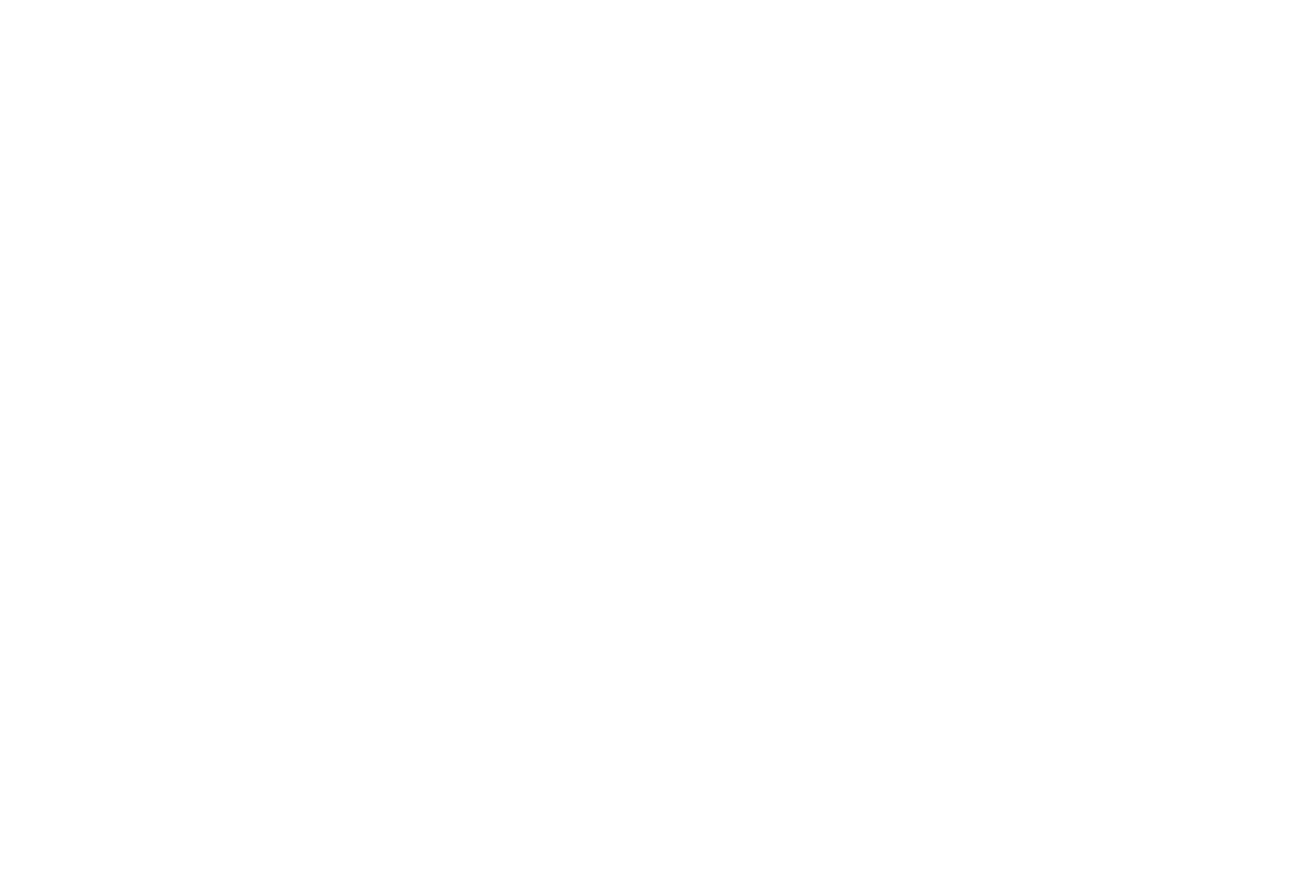
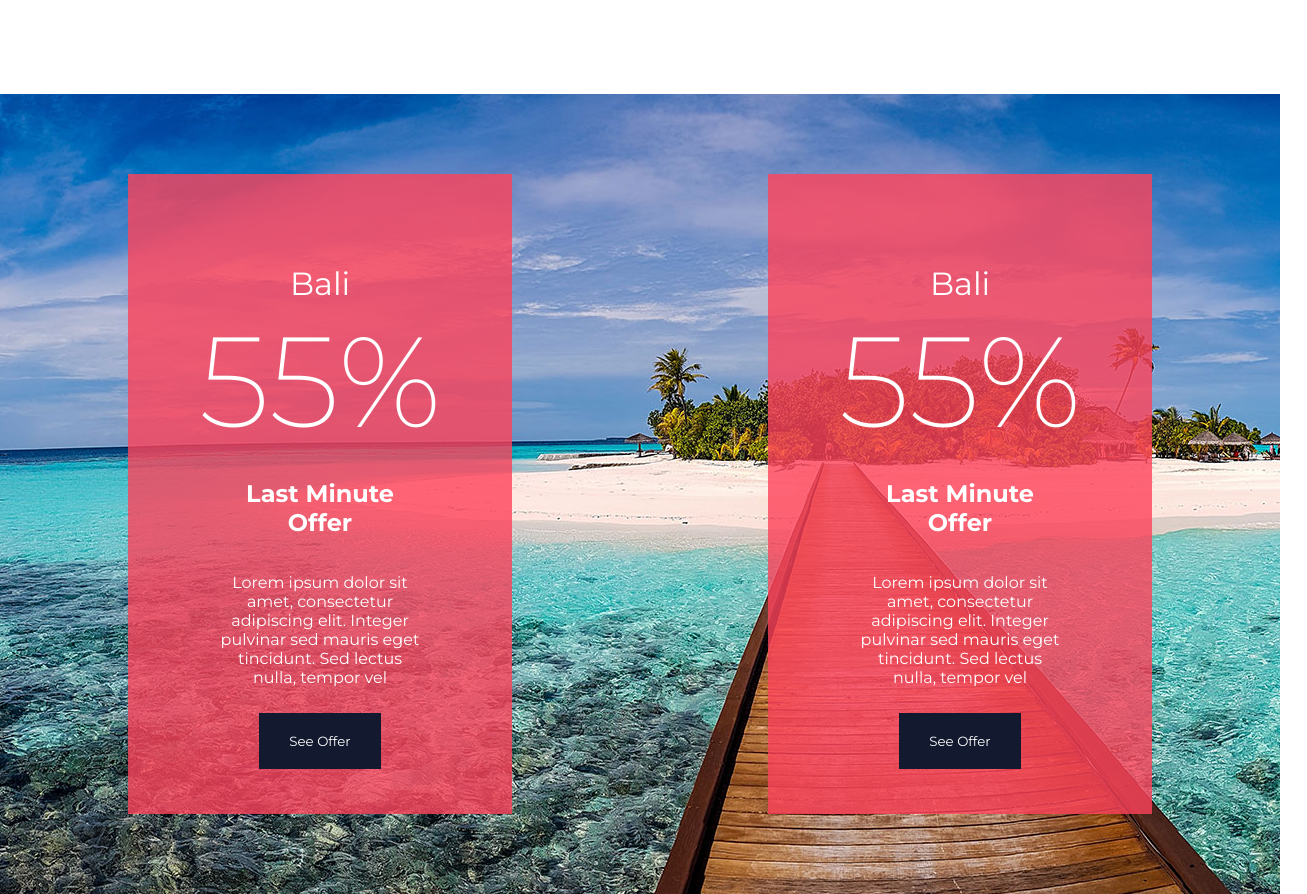
Before and after one commit to debajyotidasgupta/PlanMyTrip, a React (Create React App) app in the folder web-app/frontend/: page / in a window 1280 px wide. Shown: the part 1506-2400 px from the top of the page, 1307 px wide, since content can reach past the window. Before the commit the page ends 1600 px from the top, so only its background shows below. Built offline with nearby package versions, Linux system fonts and the light colour scheme.

Commit message:
landing page

```diff
--- a/web-app/frontend/src/App.css
+++ b/web-app/frontend/src/App.css
@@ -1,38 +1,7 @@
+*{
+  font-family: 'Montserrat', sans-serif;
+}
+
 .App {
   text-align: center;
 }
-
-.App-logo {
-  height: 40vmin;
-  pointer-events: none;
-}
-
-@media (prefers-reduced-motion: no-preference) {
-  .App-logo {
-    animation: App-logo-spin infinite 20s linear;
-  }
-}
-
-.App-header {
-  background-color: #282c34;
-  min-height: 100vh;
-  display: flex;
-  flex-direction: column;
-  align-items: center;
-  justify-content: center;
-  font-size: calc(10px + 2vmin);
-  color: white;
-}
-
-.App-link {
-  color: #61dafb;
-}
-
-@keyframes App-logo-spin {
-  from {
-    transform: rotate(0deg);
-  }
-  to {
-    transform: rotate(360deg);
-  }
-}
--- a/web-app/frontend/src/components/Landing.js
+++ b/web-app/frontend/src/components/Landing.js
@@ -15,8 +15,8 @@ export class Landing extends Component {
                     <h1>discover</h1>
                     <h3>Discover new worlds</h3>
                 </div>
+
                 <div className="offer">
-
                     <div className="offer-header">
                         <h2>Top destinations in Europe</h2>
                         <h3>TAKE A LOOK AT THESE OFFERS</h3>
@@ -45,6 +45,29 @@ export class Landing extends Component {
                         </div>
                     </div>
                 </div>
+
+                <div className="last">
+                    <div className="last-card">
+                        <div className="last-card-content">
+                            <h3 id="head">Bali</h3>
+                            <div className="last-pt">55%</div>
+                            <h2>Last Minute Offer</h2>
+                            <p>Lorem ipsum dolor sit amet, consectetur adipiscing elit. Integer pulvinar sed mauris eget tincidunt. Sed lectus nulla, tempor vel</p>
+                            <button>See Offer</button>
+                        </div>
+                    </div>
+
+                    <div className="last-card">
+                        <div className="last-card-content">
+                            <h3 id="head">Bali</h3>
+                            <div className="last-pt">55%</div>
+                            <h2>Last Minute Offer</h2>
+                            <p>Lorem ipsum dolor sit amet, consectetur adipiscing elit. Integer pulvinar sed mauris eget tincidunt. Sed lectus nulla, tempor vel</p>
+                            <button>See Offer</button>
+                        </div>
+                    </div>
+                </div>
+
             </div>
         )
     }
--- a/web-app/frontend/src/styles/Landing.scss
+++ b/web-app/frontend/src/styles/Landing.scss
@@ -1,3 +1,8 @@
+@import url("https://fonts.googleapis.com/css2?family=Montserrat:wght@200;400;700;900&display=swap");
+
+$deep-blue: #131a2f;
+$sweet-pink: #fe435b;
+
 .landing {
   background-image: url("../assets/images/home.jpg");
   background-position: -100px;
@@ -60,14 +65,13 @@
       box-sizing: border-box;
       background-color: green;
 
-
       position: relative;
       height: 80%;
       width: 20%;
 
       color: white;
 
-      img{
+      img {
         height: 100%;
         width: 100%;
         vertical-align: middle;
@@ -92,3 +96,59 @@
     }
   }
 }
+
+.last {
+  height: 100vh;
+  width: 100%;
+  background-image: url("../assets/images/last.jpg");
+  background-position: -100px;
+
+  display: flex;
+  justify-content: space-around;
+  align-items: center;
+
+  .last-card {
+    box-sizing: border-box;
+    height: 80%;
+    width: 30%;
+    padding: 90px;
+
+    color: white;
+    background-color: rgba(254, 67, 91, 0.8);
+
+    .last-card-content {
+      display: flex;
+      flex-direction: column;
+      align-items: center;
+
+      #head {
+        font-size: 2em;
+        font-weight: 400;
+        margin-top: 0px;
+        margin-bottom: 0px;
+      }
+      .last-pt {
+        font-size: 8em;
+        font-weight: 200;
+        margin: 0;
+      }
+      p {
+        padding-bottom: 10px;
+      }
+    }
+  }
+}
+
+button {
+  box-sizing: border-box;
+  color: white;
+  border: none;
+  background-color: $deep-blue;
+  padding: 20px 30px;
+  cursor: pointer;
+  outline: none;
+
+  &:hover{
+    opacity: 0.84;
+  }
+}
--- a/web-app/frontend/src/styles/Nav.scss
+++ b/web-app/frontend/src/styles/Nav.scss
@@ -3,7 +3,6 @@ $sweet-pink: #fe435b;
 
 nav {
   z-index: 10;
-  font-family: "Montserrat", sans-serif;
   position: fixed;
   background-color: $deep-blue;
   color: white;
```
Also changed, not shown: web-app/frontend/src/assets/images/last.jpg (added).
